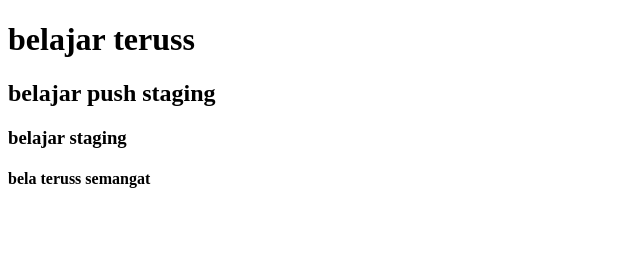
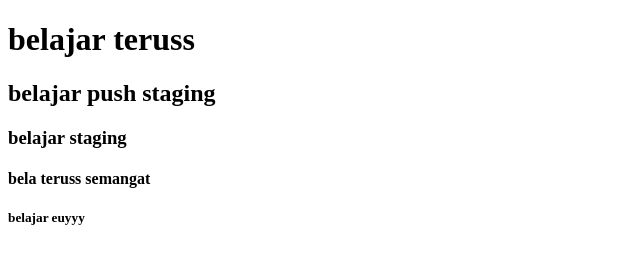
Before and after one commit to yusezmann/belajar-niomic, a plain HTML site: page header.html in a window 1280 px wide. Shown: the full height of the page, 0-640 px from the left. Drawn offline with Linux system fonts and the light colour scheme.

Commit message:
tambah h5

```diff
--- a/header.html
+++ b/header.html
@@ -9,5 +9,6 @@
     <h2>belajar push staging</h2>
     <h3>belajar staging </h3>
     <h4>bela teruss semangat </h4>
+    <h5>belajar euyyy </h5>
   </body>
 </html>
```
